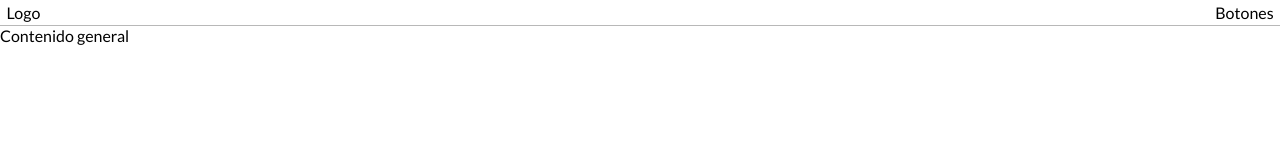
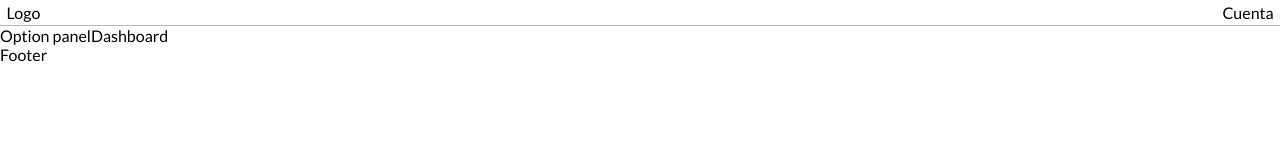
Before and after one commit to warriorslegend/accountingbook, a React (Create React App) app: page / in a window 1280 px wide. Shown: the top 160 px of the page. Built offline with nearby package versions, Linux system fonts and the light colour scheme.

Commit message:
Minor changes

```diff
--- a/src/App.js
+++ b/src/App.js
@@ -7,6 +7,7 @@ import './css/App.css';
 // Content
 import NavBar from './components/NavBar/NavBar';
 import HomePath from './paths/HomePath';
+import Footer from './components/Footer/Footer'
 
 function App() {
     return (
@@ -16,6 +17,7 @@ function App() {
                 <Switch>
                     <Route path="/" exact component={HomePath}/>
                 </Switch>
+                <Footer/>
             </section>
         </Router>
     );
--- /dev/null
+++ b/src/components/Footer/Footer.js
@@ -0,0 +1,9 @@
+import React from 'react'
+
+export default function Footer() {
+    return (
+        <footer>
+            Footer
+        </footer>
+    )
+}
--- a/src/components/NavBar/NavBar.js
+++ b/src/components/NavBar/NavBar.js
@@ -7,7 +7,7 @@ export default function NavBar() {
             <Link to="/" className="link">
                 <div className="button">Logo</div>
             </Link>
-            <div className="button">Botones</div>
+            <div className="button">Cuenta</div>
         </nav>
     )
 }
--- a/src/paths/HomePath.js
+++ b/src/paths/HomePath.js
@@ -2,8 +2,9 @@ import React from 'react'
 
 export default function HomePath() {
     return (
-        <div>
-            Contenido general
-        </div>
+        <article className="flex row">
+            <aside>Option panel</aside>
+            <aside>Dashboard</aside>
+        </article>
     )
 }
```
